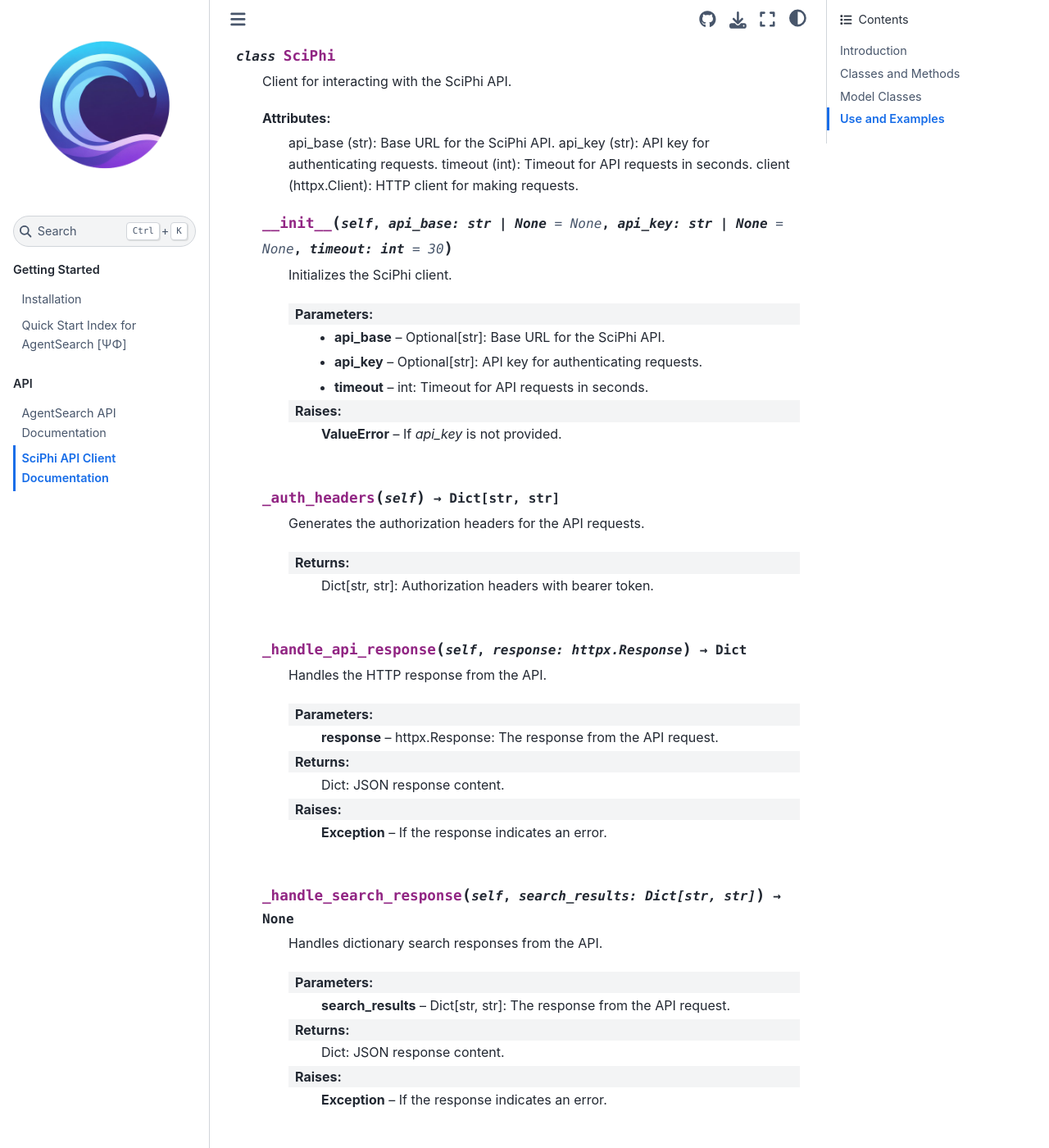
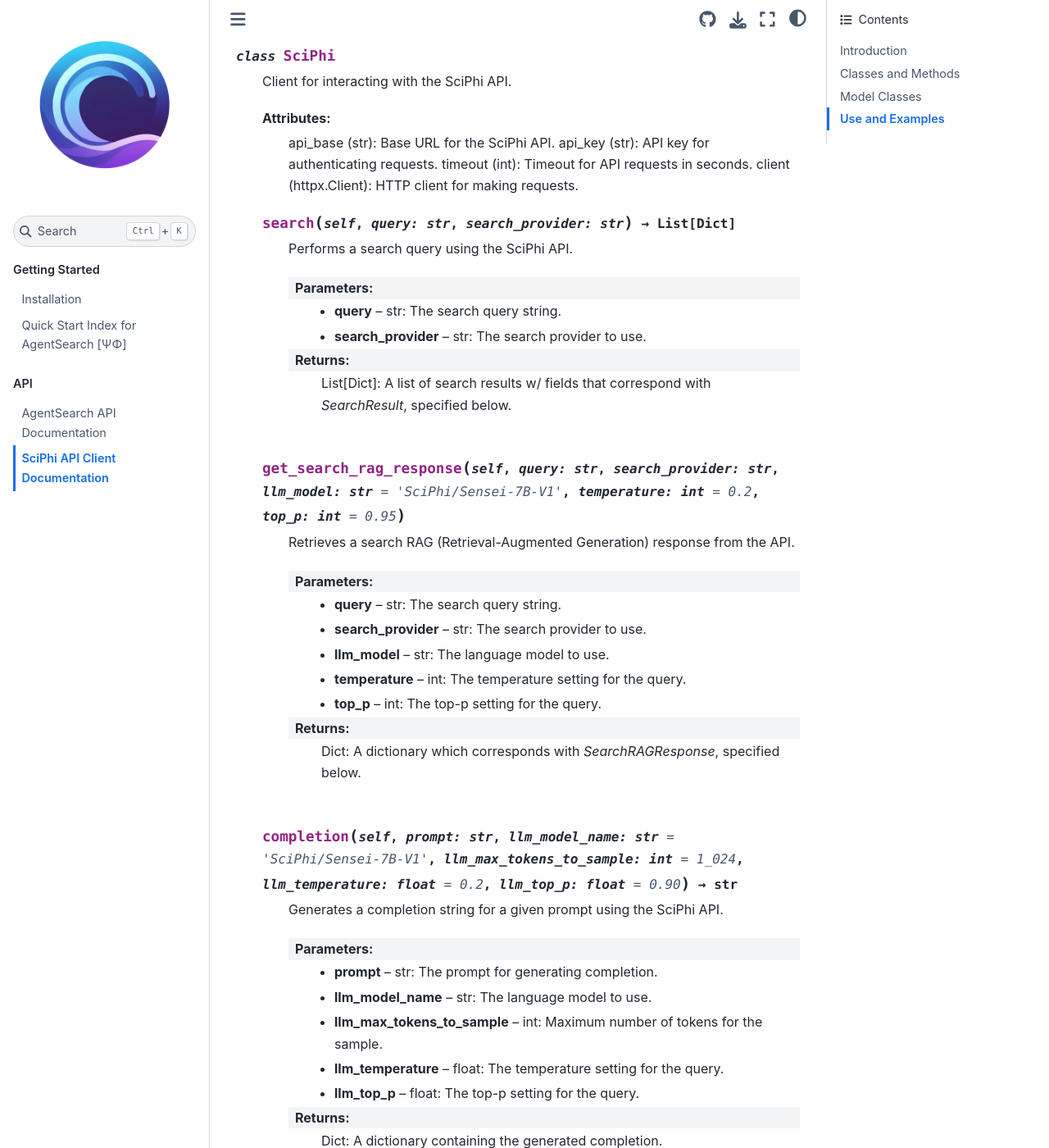
Before and after one commit to SciPhi-AI/agent-search, a Sphinx documentation site: the page built from docs/source/python_client/main.rst, in a window 1280 px wide and 1400 px high, scrolled down 338 px. Shown: the whole window at 82% size. Built offline with Sphinx 7.4.7 and the Sphinx Book theme 1.1.4, drawn with Linux system fonts in a browser that asks for light colours; some of the changed text lies outside the part shown.

Commit message:
doc cleanup

```diff
--- a/docs/source/python_client/main.rst
+++ b/docs/source/python_client/main.rst
@@ -19,44 +19,13 @@
         timeout (int): Timeout for API requests in seconds.
         client (httpx.Client): HTTP client for making requests.
 
-    .. method:: __init__(self, api_base: Optional[str] = None, api_key: Optional[str] = None, timeout: int = 30)
-
-        Initializes the SciPhi client.
-
-        :param api_base: Optional[str]: Base URL for the SciPhi API.
-        :param api_key: Optional[str]: API key for authenticating requests.
-        :param timeout: int: Timeout for API requests in seconds.
-        :raises ValueError: If `api_key` is not provided.
-
-    .. method:: _auth_headers(self) -> Dict[str, str]
-
-        Generates the authorization headers for the API requests.
-
-        :return: Dict[str, str]: Authorization headers with bearer token.
-
-    .. method:: _handle_api_response(self, response: httpx.Response) -> Dict
-
-        Handles the HTTP response from the API.
-
-        :param response: httpx.Response: The response from the API request.
-        :return: Dict: JSON response content.
-        :raises Exception: If the response indicates an error.
-
-    .. method:: _handle_search_response(self, search_results: Dict[str, str]) -> None
-
-        Handles dictionary search responses from the API.
-
-        :param search_results: Dict[str, str]: The response from the API request.
-        :return: Dict: JSON response content.
-        :raises Exception: If the response indicates an error.
-
     .. method:: search(self, query: str, search_provider: str) -> List[Dict]
 
         Performs a search query using the SciPhi API.
 
         :param query: str: The search query string.
         :param search_provider: str: The search provider to use.
-        :return: List[Dict]: A list of search results.
+        :return: List[Dict]: A list of search results w/ fields that correspond with `SearchResult`, specified below.
 
     .. method:: get_search_rag_response(self, query: str, search_provider: str, llm_model: str = "SciPhi/Sensei-7B-V1", temperature: int = 0.2, top_p: int = 0.95)
 
@@ -67,11 +36,11 @@
         :param llm_model: str: The language model to use.
         :param temperature: int: The temperature setting for the query.
         :param top_p: int: The top-p setting for the query.
-        :return: Dict: A dictionary with the search response and related queries.
+        :return: Dict: A dictionary which corresponds with `SearchRAGResponse`, specified below.
 
-    .. method:: completion(self, prompt: str, llm_model_name: str = "SciPhi/Sensei-7B-V1", llm_max_tokens_to_sample: int = 1_024, llm_temperature: float = 0.2, llm_top_p: float = 0.90) -> SearchRAGResponse
+    .. method:: completion(self, prompt: str, llm_model_name: str = "SciPhi/Sensei-7B-V1", llm_max_tokens_to_sample: int = 1_024, llm_temperature: float = 0.2, llm_top_p: float = 0.90) -> str
 
-        Generates a completion for a given prompt using the SciPhi API.
+        Generates a completion string for a given prompt using the SciPhi API.
 
         :param prompt: str: The prompt for generating completion.
         :param llm_model_name: str: The language model to use.
@@ -150,7 +119,7 @@
    rag_response = client.get_search_rag_response("natural language processing", "bing")
 
    # Generate a completion
-   completion = client.completion("Explain the Turing Test", llm_model_name="SciPhi/Sensei-7B-V1
+   completion = client.completion("Explain the Turing Test", llm_model_name="SciPhi/Sensei-7B-V1)
 
    # Close the client
    client.close()
```
Also changed, not shown: other parts of docs/source/python_client/main.rst (+1 -1 lines), docs/source/index.rst (+2 -6 lines).
